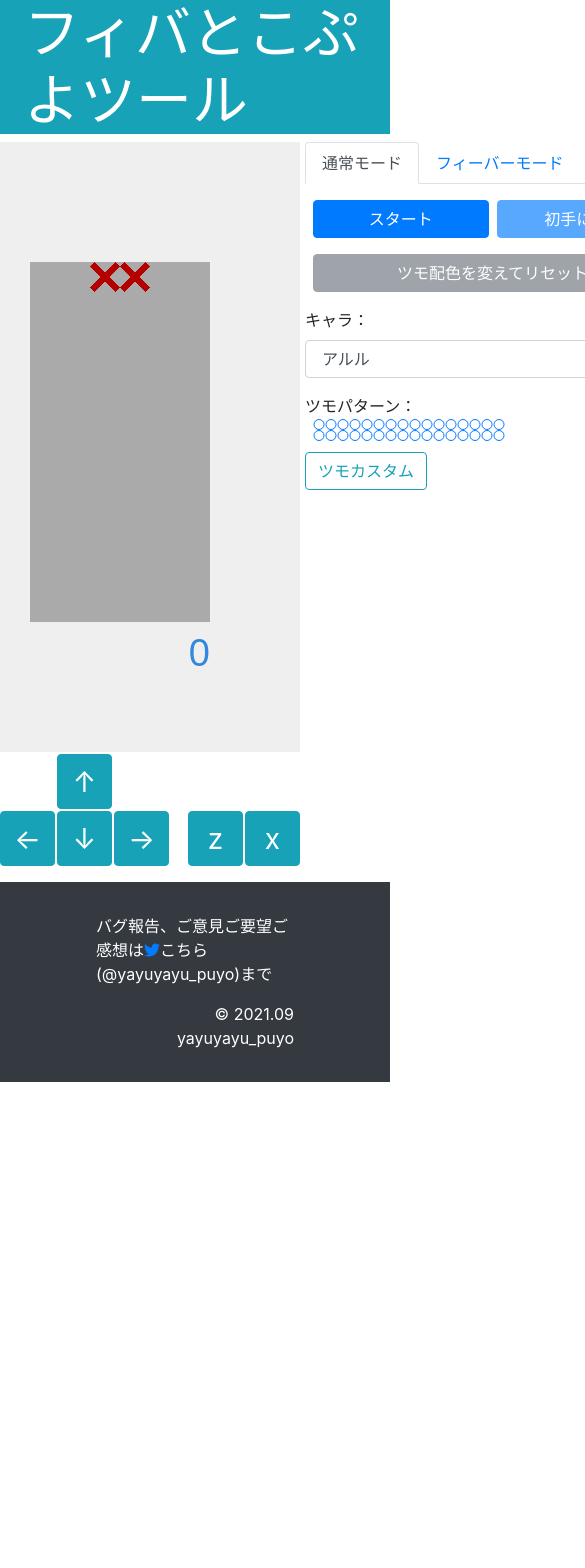
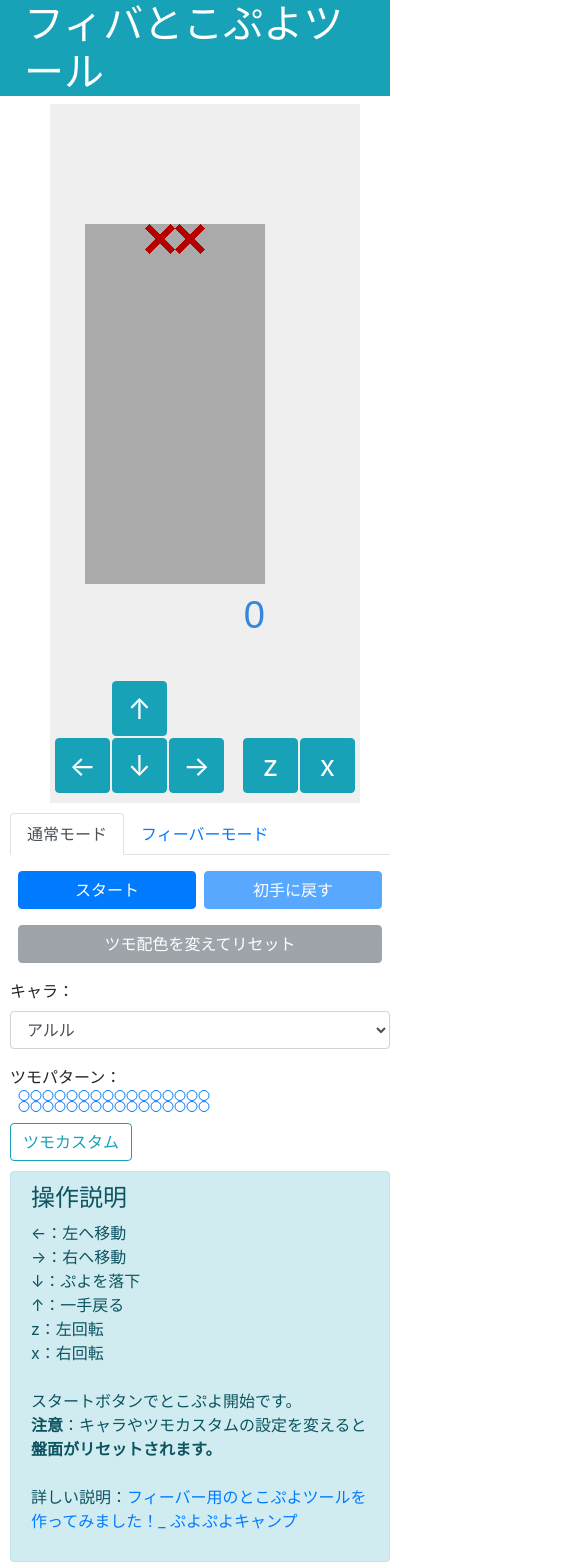
Before and after one commit to yousayT/fivsim, a React (Create React App) app: page / in a window 390 px wide. Shown: the top 1568 px of the page, 585 px wide, since content can reach past the window. Before the commit the page ends 1082 px from the top, so only its background shows below. Built offline with nearby package versions, Linux system fonts and the light colour scheme.

Commit message:
add responsive design

```diff
--- a/package.json
+++ b/package.json
@@ -11,6 +11,7 @@
     "react": "^17.0.2",
     "react-bootstrap": "^2.0.0-beta.5",
     "react-dom": "^17.0.2",
+    "react-responsive": "^9.0.0-beta.4",
     "react-scripts": "4.0.3",
     "react-use": "^17.2.4",
     "web-vitals": "^1.0.1"
--- a/src/App.js
+++ b/src/App.js
@@ -1,10 +1,25 @@
 import logo from './logo.svg';
 import './App.css';
 import Switch from './puyo/Switch'
+import MediaQuery from 'react-responsive'
 
 function App() {
 
   return (
+    <div>
+      <MediaQuery query='(max-width: 767px)'>
+        <div className='wrapper'>
+          <h1 className="bg-info text-white px-4">フィバとこぷよツール</h1>
+          <div className='main'>
+            <Switch/>
+          </div>
+          <footer className='bg-dark text-white py-3 mt-3'>
+            <p className='text-center px-5 mx-5 pt-3'>バグ報告、ご意見ご要望ご感想は<a href="https://twitter.com/yayuyayu_puyo"><span className='fab fa-twitter'></span>こちら<br/>(@yayuyayu_puyo)</a>まで</p>
+            <p className='text-center px-5 mx-5 '>©︎ 2021.09 yayuyayu_puyo</p>
+          </footer>
+        </div>
+      </MediaQuery>
+      <MediaQuery query='(min-width: 768px)'>
         <div className='wrapper'>
           <h1 className="bg-info text-white display-4 px-4">フィバとこぷよツール</h1>
           <div className='main'>
@@ -15,6 +30,8 @@ function App() {
             <p className='text-right px-5 mx-5 pt-3'>©︎ 2021.09 yayuyayu_puyo</p>
           </footer>
         </div>
+      </MediaQuery>
+    </div>
   );
 }
 
--- a/src/puyo/CustomFeverTsumo.js
+++ b/src/puyo/CustomFeverTsumo.js
@@ -2,9 +2,11 @@ import React, {useState, useEffect} from 'react'
 import {Modal, Row, Col} from 'react-bootstrap'
 import {CHARA_LIST} from './Simulater'
 import TsumoItem from './TsumoItem'
+import MediaQuery from 'react-responsive'
 
 function CustomFeverTsumo(props) {
   // 5の倍数が好ましい
+  // ただしスマホ版は3の倍数になっている
   const CUSTOM_TSUMO_NUM = 20;
 
   let charaIndex = props.chara;
@@ -120,6 +122,30 @@ function CustomFeverTsumo(props) {
     )
   }
 
+  let threeItems = [];
+  for(let i = 0; i < (Math.floor(CUSTOM_TSUMO_NUM / 3) + 1); i++) {
+    let threeItem = [];
+    for(let j = 0; j < 3; j++) {
+      if(i * 3 + j !== CUSTOM_TSUMO_NUM) {
+        threeItem.push(
+          <Col key={i * 3 + j}>
+            {items[i * 3 + j]}
+          </Col>
+        )
+      } else {
+        threeItem.push(
+          <Col key={i * 3 + j}>
+          </Col>
+        )
+      }
+    }
+    threeItems.push(
+      <Row key={i}>
+        {threeItem}
+      </Row>
+    )
+  }
+
 
   return (
     <div>
@@ -142,7 +168,12 @@ function CustomFeverTsumo(props) {
             overflowY: 'auto'
           }}>
           <div className="container">
+            <MediaQuery query='(max-width: 991px)'>
+              {threeItems}
+            </MediaQuery>
+            <MediaQuery query='(min-width: 992px)'>
               {fiveItems}
+            </MediaQuery>
           </div>
         </Modal.Body>
         <Modal.Footer>
--- a/src/puyo/CustomTsumo.js
+++ b/src/puyo/CustomTsumo.js
@@ -2,9 +2,11 @@ import React, {useState, useEffect} from 'react'
 import {Modal, Row, Col} from 'react-bootstrap'
 import {CHARA_LIST} from './Simulater'
 import TsumoItem from './TsumoItem'
+import MediaQuery from 'react-responsive'
 
 function CustomTsumo(props) {
   // 5の倍数が好ましい
+  // ただしスマホ版は3の倍数になっている
   const CUSTOM_TSUMO_NUM = 20;
 
   let charaIndex = props.chara;
@@ -148,6 +150,29 @@ function CustomTsumo(props) {
     )
   }
 
+  let threeItems = [];
+  for(let i = 0; i < (Math.floor(CUSTOM_TSUMO_NUM / 3) + 1); i++) {
+    let threeItem = [];
+    for(let j = 0; j < 3; j++) {
+      if(i * 3 + j !== CUSTOM_TSUMO_NUM) {
+        threeItem.push(
+          <Col key={i * 3 + j}>
+            {items[i * 3 + j]}
+          </Col>
+        )
+      } else {
+        threeItem.push(
+          <Col key={i * 3 + j}>
+          </Col>
+        )
+      }
+    }
+    threeItems.push(
+      <Row key={i}>
+        {threeItem}
+      </Row>
+    )
+  }
 
   return (
     <div>
@@ -163,7 +188,12 @@ function CustomTsumo(props) {
             overflowY: 'auto'
           }}>
           <div className="container">
+            <MediaQuery query='(max-width: 991px)'>
+              {threeItems}
+            </MediaQuery>
+            <MediaQuery query='(min-width: 992px)'>
               {fiveItems}
+            </MediaQuery>
           </div>
         </Modal.Body>
         <Modal.Footer>
--- a/src/puyo/SelectRensa.js
+++ b/src/puyo/SelectRensa.js
@@ -1,6 +1,7 @@
 import React, {useState, useEffect} from 'react'
 import {Modal} from 'react-bootstrap'
 import './SelectRensa.css'
+import MediaQuery from 'react-responsive'
 
 function SelectRensa(props) {
   const [showModal, setShowModal] = useState(false);
@@ -46,6 +47,18 @@ function SelectRensa(props) {
     )
   }
 
+  let nRensa = [];
+  for(let i = 0; i < 13; i++) {
+    nRensa.push(
+      <tr>
+        <td className="tdStyle" key={i} onClick={doSelect} value='kaidan'>{i + 3}</td>
+        <td className="tdStyle" key={i} onClick={doSelect} value='hasamikomi'>{i + 3}</td>
+        <td className="tdStyle" key={i} onClick={doSelect} value='hiradumi'>{i + 3}</td>
+        <td className="tdStyle" key={i} onClick={doSelect} value='zabuton'>{i + 3}</td>
+      </tr>
+    )
+  }
+
   return (
     <div>
       <button className="btn btn-outline-success my-3" onClick={handleShowModal}>
@@ -81,10 +94,16 @@ function SelectRensa(props) {
         <Modal.Body>
           <table className="table table-bordered">
             <tbody className="text-center">
-              <tr><td style={{backgroundColor: '#d4edda', width: '12.9%'}}>階段</td>{kaidan}</tr>
-              <tr><td style={{backgroundColor: '#d4edda', width: '12.9%'}}>挟み込み</td>{hasamikomi}</tr>
-              <tr><td style={{backgroundColor: '#d4edda', width: '12.9%'}}>平積み</td>{hiradumi}</tr>
-              <tr><td style={{backgroundColor: '#d4edda', width: '12.9%'}}>座布団</td>{zabuton}</tr>
+              <MediaQuery query='(max-width: 991px)'>
+                <tr style={{backgroundColor: '#d4edda', width: '25%'}}><th style={{fontWeight: 'normal'}}>階段</th><th style={{fontWeight: 'normal'}}>挟み込み</th><th style={{fontWeight: 'normal'}}>平積み</th><th style={{fontWeight: 'normal'}}>座布団</th></tr>
+                {nRensa}
+              </MediaQuery>
+              <MediaQuery query='(min-width: 992px)'>
+                <tr><td style={{backgroundColor: '#d4edda', width: '12.9%'}}>階段</td>{kaidan}</tr>
+                <tr><td style={{backgroundColor: '#d4edda', width: '12.9%'}}>挟み込み</td>{hasamikomi}</tr>
+                <tr><td style={{backgroundColor: '#d4edda', width: '12.9%'}}>平積み</td>{hiradumi}</tr>
+                <tr><td style={{backgroundColor: '#d4edda', width: '12.9%'}}>座布団</td>{zabuton}</tr>
+              </MediaQuery>
             </tbody>
           </table>
         </Modal.Body>
--- a/src/puyo/Simulater.js
+++ b/src/puyo/Simulater.js
@@ -1574,14 +1574,23 @@ function Simulater(props) {
       <canvas
         ref={canvasRef}
         width="300"
-        height="610"
+        height="575"
         style={{
           display: 'block',
           margin: 'auto',
+          paddingLeft: '5px',
+          paddingRight: '5px',
           backgroundColor: '#efefef'
         }}
         >
       </canvas>
+      <div style={{
+          width: '310px',
+          paddingBottom: '10px',
+          paddingLeft: '5px',
+          paddingRight: '5px',
+          backgroundColor: '#efefef'
+        }}>
         <input id="upButton" type="button" value="↑" className="btn btn-info" style={{
             width: '55px',
             height: '55px',
@@ -1621,6 +1630,7 @@ function Simulater(props) {
             fontSize: '28px'
           }}/>
       </div>
+    </div>
   )
 
 }
--- a/src/puyo/Switch.js
+++ b/src/puyo/Switch.js
@@ -7,6 +7,7 @@ import CustomFeverTsumo from './CustomFeverTsumo'
 import TsumoBeginning from './TsumoBeginning'
 import SelectRensa from './SelectRensa'
 import Instruction from './Instruction'
+import MediaQuery from 'react-responsive'
 
 function Switch() {
   const [fever, setFever] = useState(false);
@@ -28,13 +29,109 @@ function Switch() {
 
   return (
     <div>
+      <MediaQuery query='(max-width: 767px)'>
+        <div style={{
+            width: '400px',
+            margin: 'auto',
+            display: 'block'
+          }}>
+          <div style={{
+              width:'300px',
+              margin: 'auto'
+            }}>
+            <Simulater
+              fever={fever}
+              start={start}
+              toFirst={toFirst}
+              changeTsumo={changeTsumo}
+              customizedTsumo={customizedTsumo}
+              alertCustom={alertCustom}
+              chara={chara}
+              beginning={beginning}
+              rensaType={rensaType}
+              active={active}
+            />
+          </div>
+          <div style={{
+              width: '380px',
+              marginTop: '10px',
+              marginLeft: '10px',
+              marginRight: '10px'
+            }}>
+            {
+              fever ?
+                <ul className="nav nav-tabs">
+                  <li className="nav-item">
+                    <button style={{
+                        backgroundColor: 'transparent',
+                        color: '#007bff'
+                      }} className="nav-link" onClick={doSwitch}>通常モード</button>
+                  </li>
+                  <li className="nav-item">
+                    <button style={{
+                        backgroundColor: 'transparent'
+                      }} className="nav-link active" disabled>フィーバーモード</button>
+                  </li>
+                </ul>
+              :
+                <ul className="nav nav-tabs">
+                  <li className="nav-item">
+                    <button style={{
+                        backgroundColor: 'transparent'
+                      }} className="nav-link active" disabled>通常モード</button>
+                  </li>
+                  <li className="nav-item">
+                    <button style={{
+                        backgroundColor: 'transparent',
+                        color: '#007bff'
+                      }} className="nav-link" onClick={doSwitch}>フィーバーモード</button>
+                  </li>
+                </ul>
+            }
+            <div style={{
+                width: '100%'
+              }}>
+              <Controller
+                start={start}
+                setStart={setStart}
+                toFirst={toFirst}
+                setTofirst={setTofirst}
+                changeTsumo={changeTsumo}
+                setChangeTsumo={setChangeTsumo}
+              />
+              <Character chara={chara} setChara={setChara} setStart={setStart}/>
+              {
+                fever &&
+                <TsumoBeginning setBeginning={setBeginning} setStart={setStart}/>
+              }
+              {
+                fever ?
+                  <CustomFeverTsumo chara={chara} setStart={setStart} customizedTsumo={customizedTsumo} setCustomizedTsumo={setCustomizedTsumo} beginning={beginning}/>
+                :
+                  <CustomTsumo chara={chara} setStart={setStart} customizedTsumo={customizedTsumo} setCustomizedTsumo={setCustomizedTsumo} alertCustom={alertCustom} setAlertCustom={setAlertCustom}/>
+              }
+              {
+                fever &&
+                <SelectRensa setRensaType={setRensaType} active={active} setActive={setActive} setStart={setStart}/>
+              }
+            </div>
+            <div style={{
+                width: '100%',
+                marginTop: '10px'
+              }}>
+              <Instruction fever={fever}/>
+            </div>
+          </div>
+        </div>
+      </MediaQuery>
+      <MediaQuery query='(min-width: 768px)'>
         <div style={{
             width: '1100px',
             margin: 'auto',
             display: 'block'
           }}>
           <div style={{
-            width:'300px',
+              width:'310px',
               float: 'left'
             }}>
             <Simulater
@@ -122,6 +219,7 @@ function Switch() {
             </div>
           </div>
         </div>
+      </MediaQuery>
     </div>
   );
 }
```
Also changed, not shown: 1 other file (tests, documents, lock files or other folders). Lines whose indentation alone changed are shown as unchanged.
